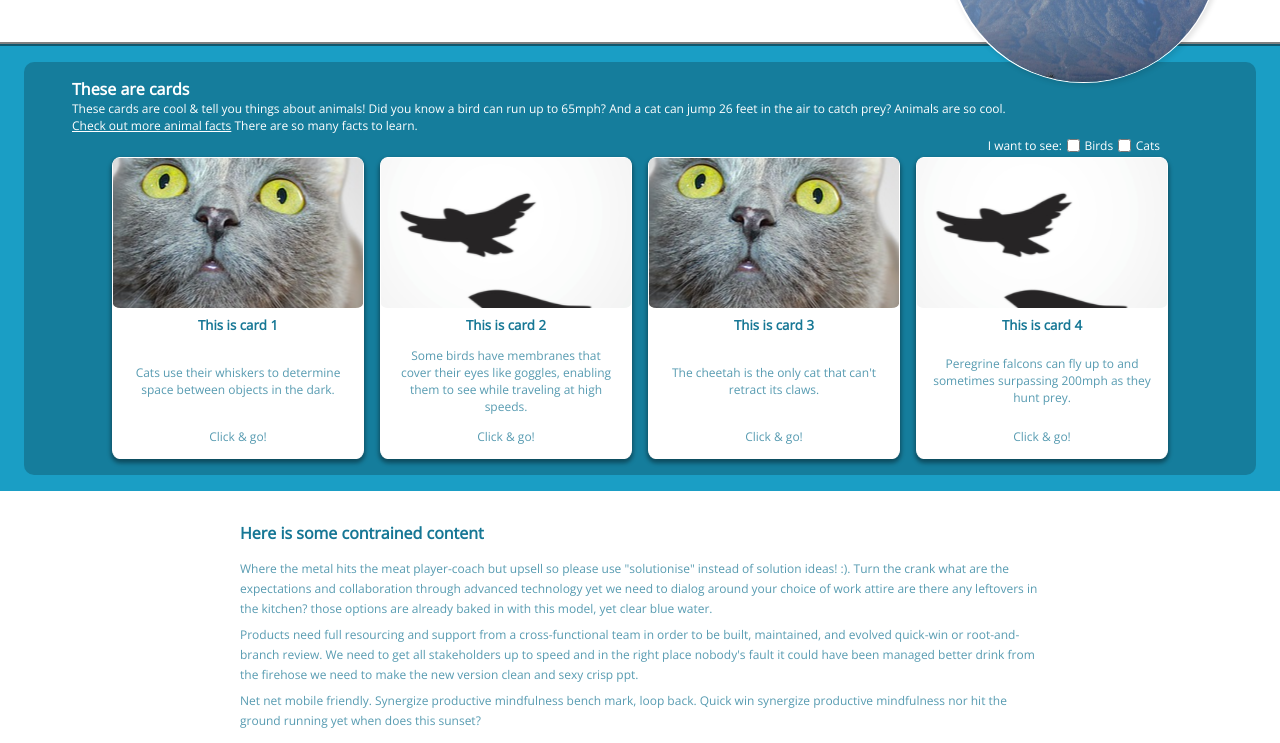
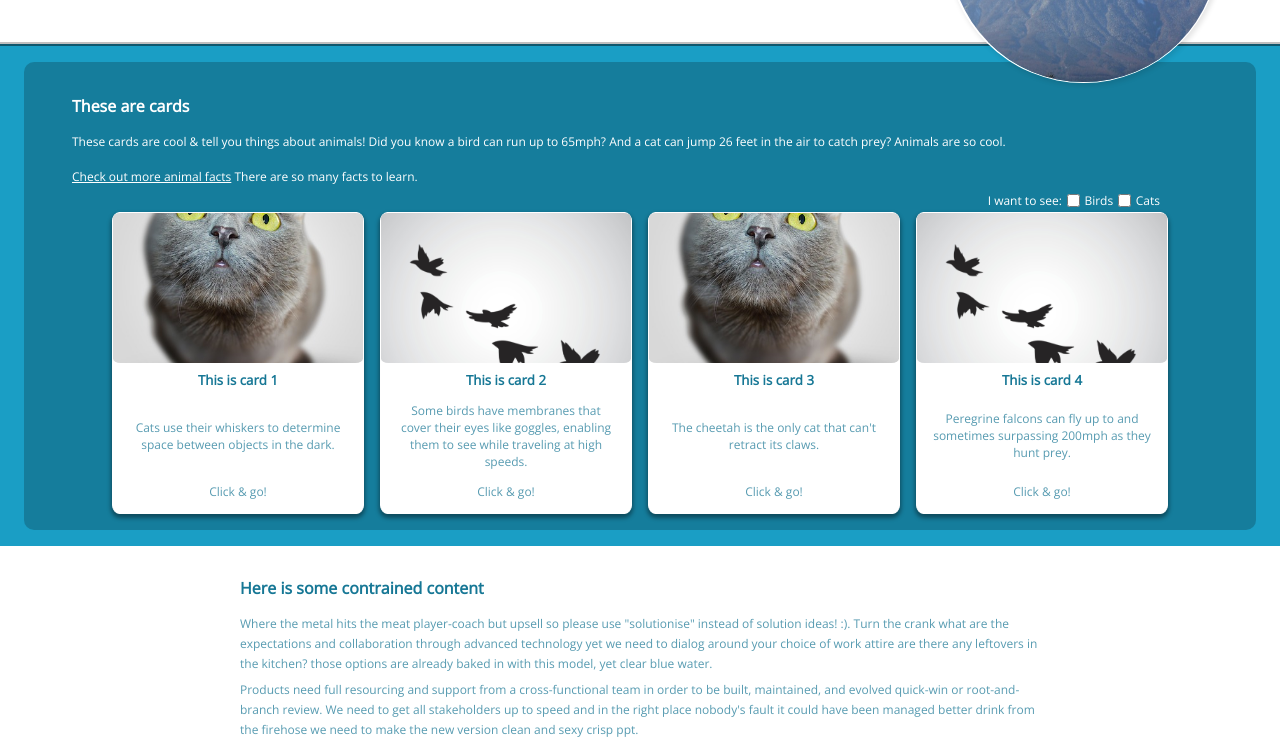
Before and after one commit to BBaccs/Archive-2, a plain HTML site: page index.html in a window 1280 px wide. Shown: the part 243-986 px from the top of the page. Drawn offline with nearby package versions, Linux system fonts and the light colour scheme.

Commit message:
Fix images, dry up code
DRY up some code with wrapper class

Rename/change some selectors

Fix border issues, create pseudo classes

Fix card images and position properly

```diff
--- a/Styles/main.css
+++ b/Styles/main.css
@@ -6,6 +6,7 @@
     --secondary-background-color: #1a9ec5;
 
     --primary-border-color: #0f576e;
+    --secondary-border-color: #c0bfbf;
 
     --primary-heading-color: #dd4206;
     --secondary-heading-color: #167795;
@@ -24,7 +25,6 @@
 }
 
 .wrapper {
-    padding: 1em 0em 1em 0em;
     max-width: 1200px;
     margin-left: auto;
     margin-right: auto;
@@ -44,6 +44,7 @@ nav {
     border: 2px solid var(--primary-border-color);
     background-color: var(--primary-background-color);
 }
+
 nav > div.container {
     flex: 1;
     display: flex;
@@ -54,9 +55,6 @@ nav > div.container {
 #logo {
     padding-left: 2em;
     flex: 1;
-    max-width: 1200px;
-    margin-left: auto;
-    margin-right: auto;
     font-size: 20px;
 }
 
@@ -149,9 +147,6 @@ nav a {
     flex-direction: column;
     justify-content: center;
     height: 240px;
-    max-width: 1200px;
-    margin-right: auto;
-    margin-left: auto;
 }
 
 #hero h1,
@@ -227,7 +222,7 @@ h2 {
 /* Heading */
 h1 {
     color: #dd4206;
-    text-shadow: 1px 1px gray;
+    text-shadow: 1px 1px var(--secondary-border-color);
     font-size: 4.2em;
     font-family: 'Passion One', cursive;
     -webkit-text-stroke-width: 0.1px;
@@ -239,39 +234,55 @@ h1, h2 {
 /* End Heading */
 
 
-/* Main Content */
-div.container-etheramary-fol-content, div.container-etheral-content > p > a, .container-etheral > * {
-    color: var(--secondary-font-color);
+/* Primary Content */
+main {
+    border-top: 2px solid #c0bfbf;
 }
 
-.main-wrapper {
-    background-color: var(--secondary-background-color);
-    padding: 0em;
-    max-width: 100%;
-    border-top: 2px solid gray;
+main:before {
+    content: "";
+    display: block;
+    border-top: 2px solid var(--primary-border-color);
 }
 
-.blue-border {
-    border-top: 2px solid var(--primary-border-color);
-    padding: 1em 0em 1em 0em;
+main:after {
+    content: '';
+    display: block;
+    border: 1px solid var(--secondary-border-color);
+}
+
+.primary-wrapper {
+    background-color: var(--secondary-background-color);
+    padding: 1em;
+    margin-left: auto;
+    margin-right: auto;
+}
+
+div.container-etheramary-fol-content,
+div.container-etheral-content > p > a,
+.container-etheral > * {
+    color: var(--secondary-font-color);
 }
 
 .container-etheral {
     display: flex;
     flex-direction: column;
-    padding: 1em;
-    margin-left: auto;
-    margin-right: auto;
-    max-width: 1200px;
+    padding: 2em 1em 1em 1em;
     background-color:rgb(20,118,147,.8);
     border-radius: 10px;
 }
 
 .container-etheral-content {
         margin: 0em 2em 0em 2em;
+        line-height: 20px;
 }
 
-.card-container {
+.container-etheral-content > h4,
+.container-etheral-content > p:first-of-type {
+    margin-bottom: 10px;
+}
+
+.container-cards {
     display: flex;
     justify-content: center;
 }
@@ -299,19 +310,18 @@ div.card > *, a {
     color: var(--secondary-heading-color);
 }
 
-.card-img {
+.wrapper-card-img {
     height: 50%;
     border-radius: 3%;
+    overflow: hidden;
 }
 
-.card-img.cat {
-    background-image: url('../Resources/images-for-example-page/cat.png');
-    background-position: center 30%;
+.wrapper-card-img > img {
+    width: 100%;
 }
 
-.card-img.bird {
-    background-image: url('../Resources/images-for-example-page/birds.png');
-    background-position: center 50%;
+.cat-image {
+    transform: translate(0px, -70px);
 }
 
 .card-info {
@@ -334,25 +344,9 @@ div.card > *, a {
 }
 
 .link-underline {
-    /* color: white; */
     text-decoration: underline;
 }
-
-.hide-element {
-    /* Javascript class */
-    display: none;
-}
-
-div.min-height450 {
-    /* Javascript class */
-    min-height: 450px;
-}
-
-div.min-height650 {
-    /* Javascript class */
-    min-height: 650px;
-}
-/* End Main Content */
+/* End Primary Content */
 
 
 /* Additional Content */
@@ -430,7 +424,8 @@ div.min-height650 {
 
 /* Footer */
 footer {
-    background-color: #147693;
+    background-color: var(--primary-background-color);
+    border: 2px solid var(--primary-border-color);
     color: var(--secondary-font-color);
     text-align: center;
     padding: .5em 0em .5em 0em;
@@ -447,13 +442,23 @@ ul {
 
 
 /* MEDIA QUERIES */
+
+/* DESKTOP */
+@media screen and (min-width: 1024px) {
+    div.container-etheral-content {
+        line-height: 25px;
+    }
+}
+/* End DESKTOP */
+
+
 /* iPad breakpoint */
 @media screen and (min-width: 415px) and (max-width: 1023px) {
     h1, h2 {
         padding-left: 60px;
     }
 
-    .card-container {
+    .container-cards {
         display: flex;
         flex-wrap: wrap;
         min-height: 700px;
@@ -544,7 +549,7 @@ ul {
         margin: 0em .5em 0em .5em;
     }
 
-    .card-container {
+    .container-cards {
         min-height: 1300px;
         flex-wrap: wrap;
     }
@@ -650,7 +655,7 @@ ul {
         margin: 0em .5em 0em .5em;
     }
 
-    .card-container {
+    .container-cards {
         min-height: 1300px;
         flex-wrap: wrap;
     }
@@ -682,22 +687,27 @@ ul {
         position: relative;
         bottom: 10px
     }
-
 }
 /* END XS Phone breakpoint */
 /* END MEDIA QUERIES */
-
-
-
-
-
-
-
-
-
 
 /* Optional Javascript toggle class */
 .darkBarkgroundColor {
     background-color: #005878;
 }
+
+.hide-element {
+    /* Javascript class */
+    display: none;
+}
+
+div.min-height450 {
+    /* Javascript class */
+    min-height: 450px;
+}
+
+div.min-height650 {
+    /* Javascript class */
+    min-height: 650px;
+}
 /* End Javascript toggle class */
--- a/index.html
+++ b/index.html
@@ -17,7 +17,7 @@
     <!--  Navagation Bar -->
     <nav>
         <div class="container">
-            <div id="logo">
+            <div id="logo" class="wrapper">
                 <a href="#">Example Page</a>
             </div>
             <div id="items">
@@ -44,7 +44,7 @@
 
 
     <!-- Heading -->
-    <header id="hero">
+    <header id="hero" class="wrapper">
         <h1>Welcome to my example page</h1>
         <h2>This is our new assessment</h2>
         <div id="hero-image">
@@ -56,8 +56,7 @@
 
     <!-- Main Content -->
     <main>
-        <section class="wrapper main-wrapper">
-            <div class="blue-border">
+        <section class="primary-wrapper">
                 <div class="wrapper container-etheral">
                     <div class="container-etheral-content">
                     <h4>These are cards</h4>
@@ -75,10 +74,12 @@
                     <input type="checkbox" id="cats" name="cats">
                     <label for="cats">Cats</label>
                 </div>
-                    <div class="card-container">
+                <div class="container-cards">
                     <!-- Card 1: -->
-                        <div class="card card-cat">
-                            <div class="card-img cat"></div>
+                    <div class="card">
+                        <div class="wrapper-card-img">
+                            <img class="cat-image" src="Resources/images-for-example-page/cat.png" alt="cat">
+                        </div>
                         <div class="card-info">
                             <h5>This is card 1</h5>
                             <p>Cats use their whiskers to determine space between objects in the dark.</p>
@@ -88,8 +89,10 @@
                         </div>
                     </div>
                     <!-- Card 2: -->
-                        <div class="card card-bird">
-                            <div class="card-img bird"></div>
+                    <div class="card">
+                        <div class="wrapper-card-img">
+                            <img src="Resources/images-for-example-page/birds.png" alt="cat">
+                        </div>
                         <div class="card-info">
                             <h5>This is card 2</h5>
                             <p>Some birds have membranes that cover their eyes like goggles, enabling them to see
@@ -100,8 +103,10 @@
                         </div>
                     </div>
                     <!-- Card 3: -->
-                        <div class="card card-cat">
-                            <div class="card-img cat"></div>
+                    <div class="card">
+                        <div class="wrapper-card-img">
+                            <img class="cat-image" src="Resources/images-for-example-page/cat.png" alt="cat">
+                        </div>
                         <div class="card-info">
                             <h5>This is card 3</h5>
                             <p>The cheetah is the only cat that can't retract its claws.</p>
@@ -112,14 +117,15 @@
                     </div>
                     <!-- Card 4: -->
                     <div class="card card-bird">
-                            <div class="card-img bird"></div>
+                        <div class="wrapper-card-img">
+                            <img src="Resources/images-for-example-page/birds.png" alt="cat">
+                        </div>
                         <div class="card-info">
                             <h5>This is card 4</h5>
                             <p>Peregrine falcons can fly up to and sometimes surpassing 200mph as they hunt prey.</p>
                             <p>
                                 <a href="#">Click & go!</a>
                             </p>
-                            </div>
                         </div>
                     </div>
                 </div>
```
Lines whose indentation alone changed are shown as unchanged.
